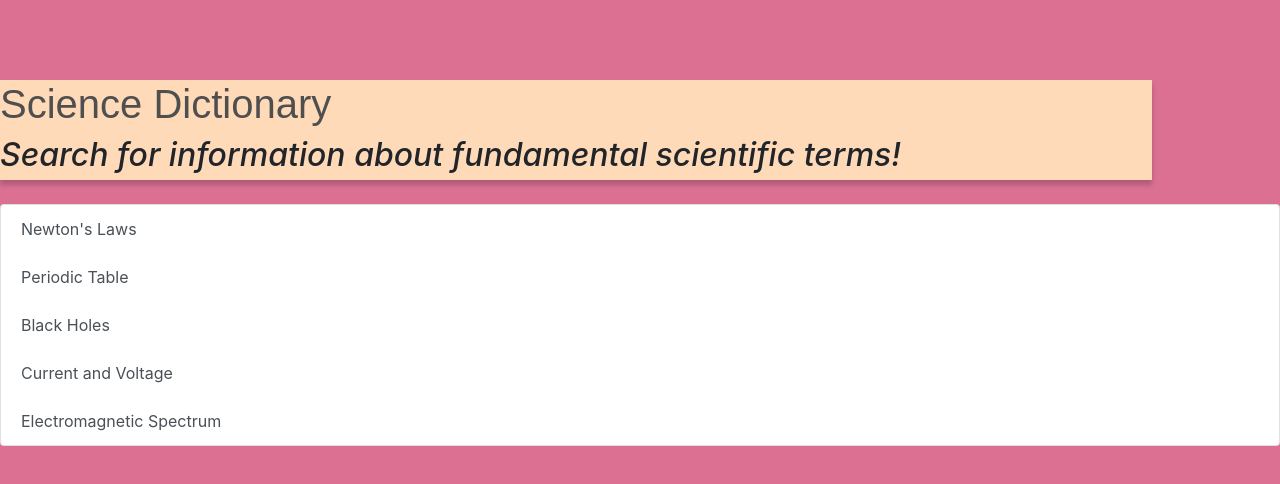
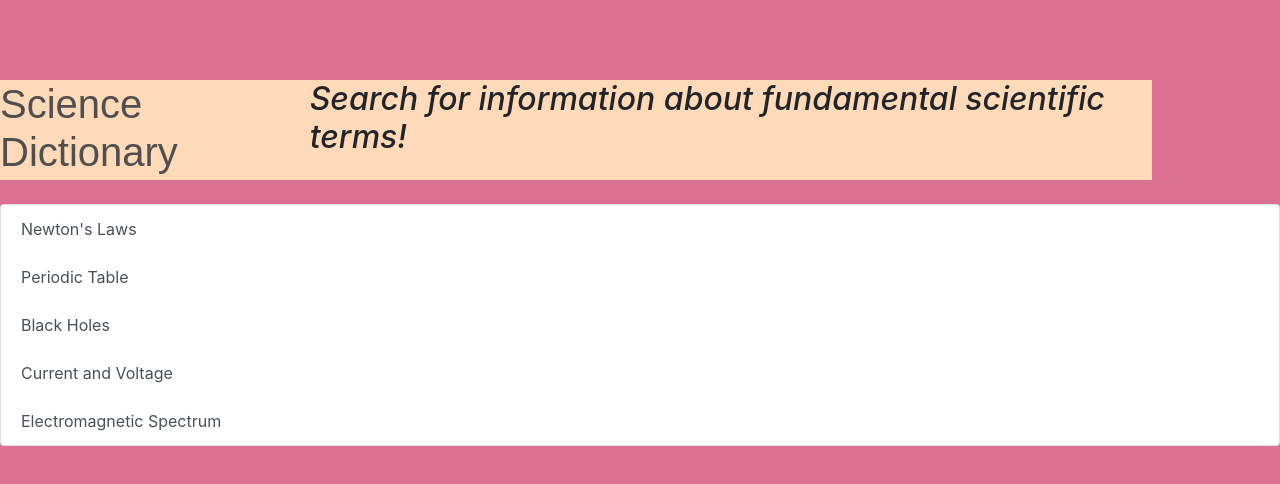
Before and after one commit to eleftheria-safarika/Website-1, a plain HTML site: page index.html in a window 1280 px wide. Drawn offline with nearby package versions, Linux system fonts and the light colour scheme.

Commit message:
Update styles.css

```diff
--- a/css/styles.css
+++ b/css/styles.css
@@ -7,10 +7,12 @@ body {
   text-align: center;
 }
 .container-h1{
+    display: flex;
     height: 100px;
     width: 90%;
     background-color: peachpuff;
     box-shadow: 0px 5px 5px rgba(.2,.2,.2, .2)
+    justify: center;
 }
 
 h1{
```
